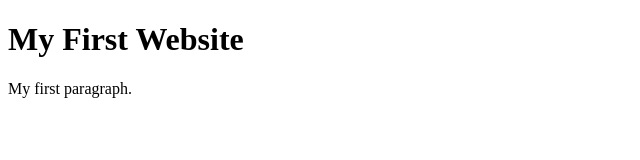
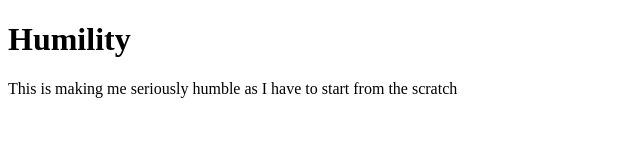
Before and after one commit to RomanAdek/codersrank_practice, a website: page index.html in a window 1280 px wide. Shown: the whole page, without its empty margins (0-640 px from the left). Drawn offline with Linux system fonts and the light colour scheme.

Commit message:
1 file modified

```diff
--- a/index.html
+++ b/index.html
@@ -1,12 +1,12 @@
 <!DOCTYPE html>
 <html>
   <head>
-    <title>Page Title</title>
+    <title>Coder's Rank training</title>
   </head>
   <body>
 
-    <h1>My First Website</h1>
-    <p>My first paragraph.</p>
+    <h1>Humility</h1>
+    <p>This is making me seriously humble as I have to start from the scratch</p>
 
   </body>
 </html>
```
